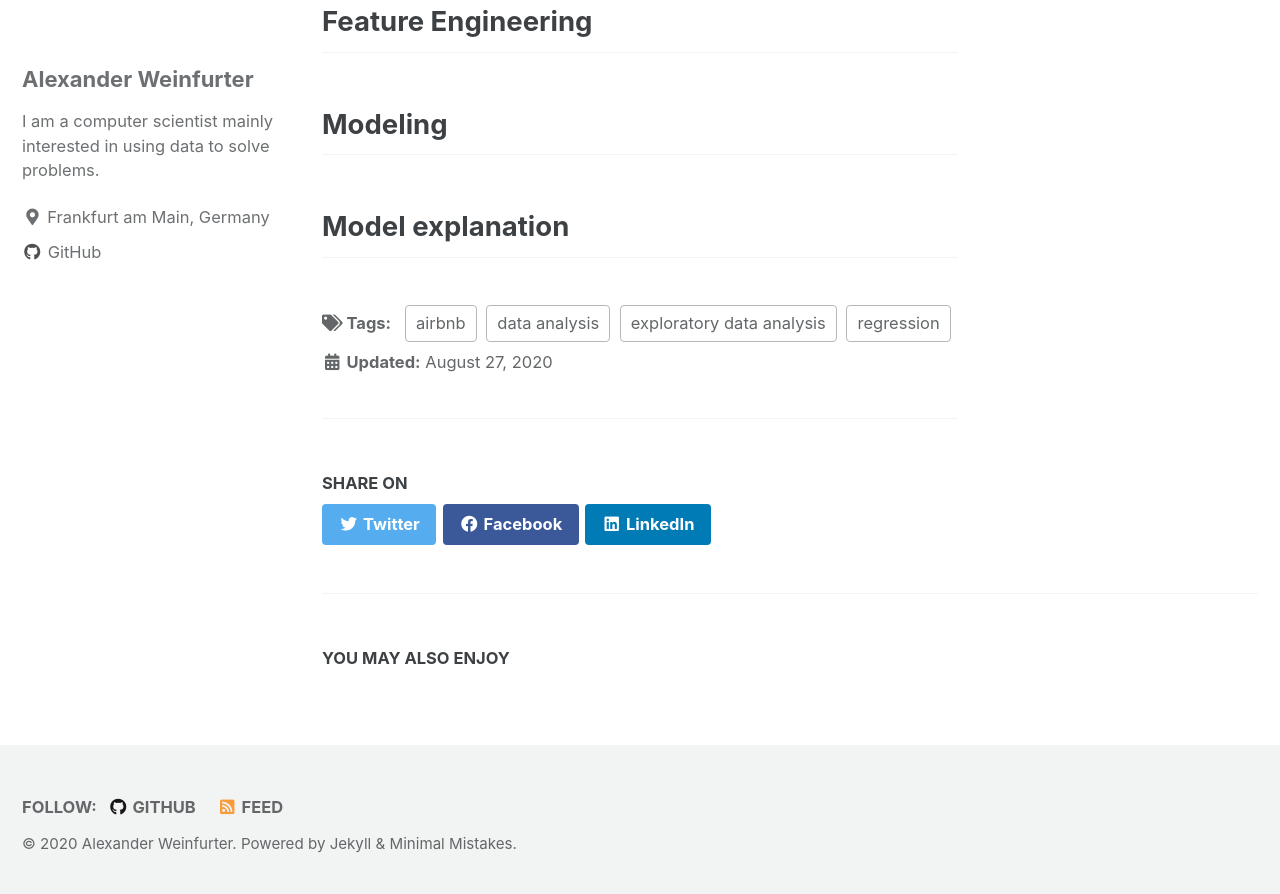
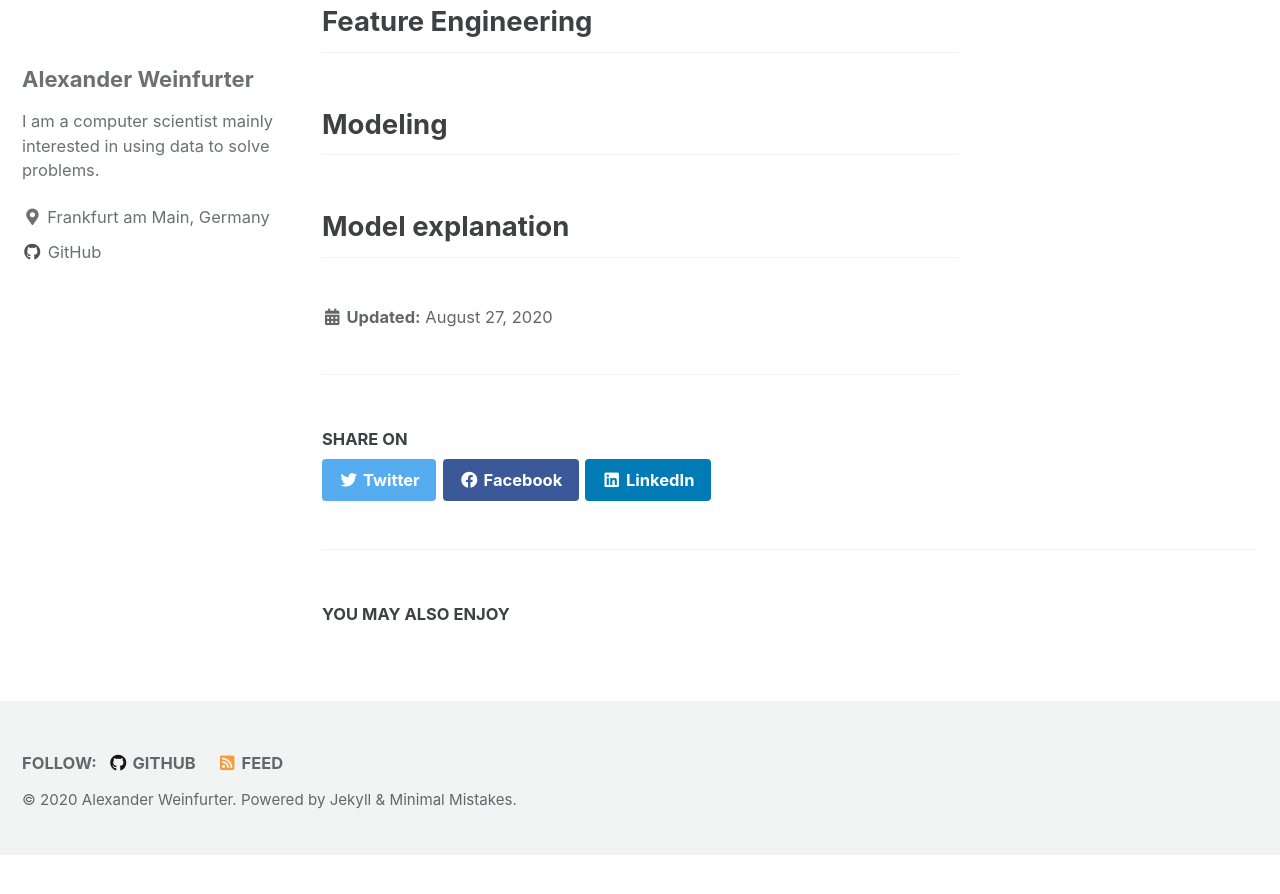
Before and after one commit to alexweinfurter/data-science, a Jekyll site: the page built from _posts/2020-08-27-munich-airbnb-data-analysis.md, in a window 1280 px wide and 900 px high, scrolled down 703 px. Shown: the top 894 px of the window. Built offline with Jekyll 4.4.1, drawn with Linux system fonts in a browser that asks for light colours; cached includes are drawn as plain includes; after the commit the page ends 1558 px from its top, so only the background shows below that.

Commit message:
remove tags

```diff
--- a/_posts/2020-08-27-munich-airbnb-data-analysis.md
+++ b/_posts/2020-08-27-munich-airbnb-data-analysis.md
@@ -1,8 +1,7 @@
 ---
 title: "Munich AirBnb Data Analysis"
 date: 2020-08-27
-tags: [airbnb, data analysis, regression, exploratory data analysis]
-excerpt: "AirBnb data analysis, exploratory data analysis, regression"
+excerpt: "Exploratory data analysis of Munich AirBnb data and prediction of AirBnb prices."
 ---
 
 # Munich AirBnb Data Analysis
```
